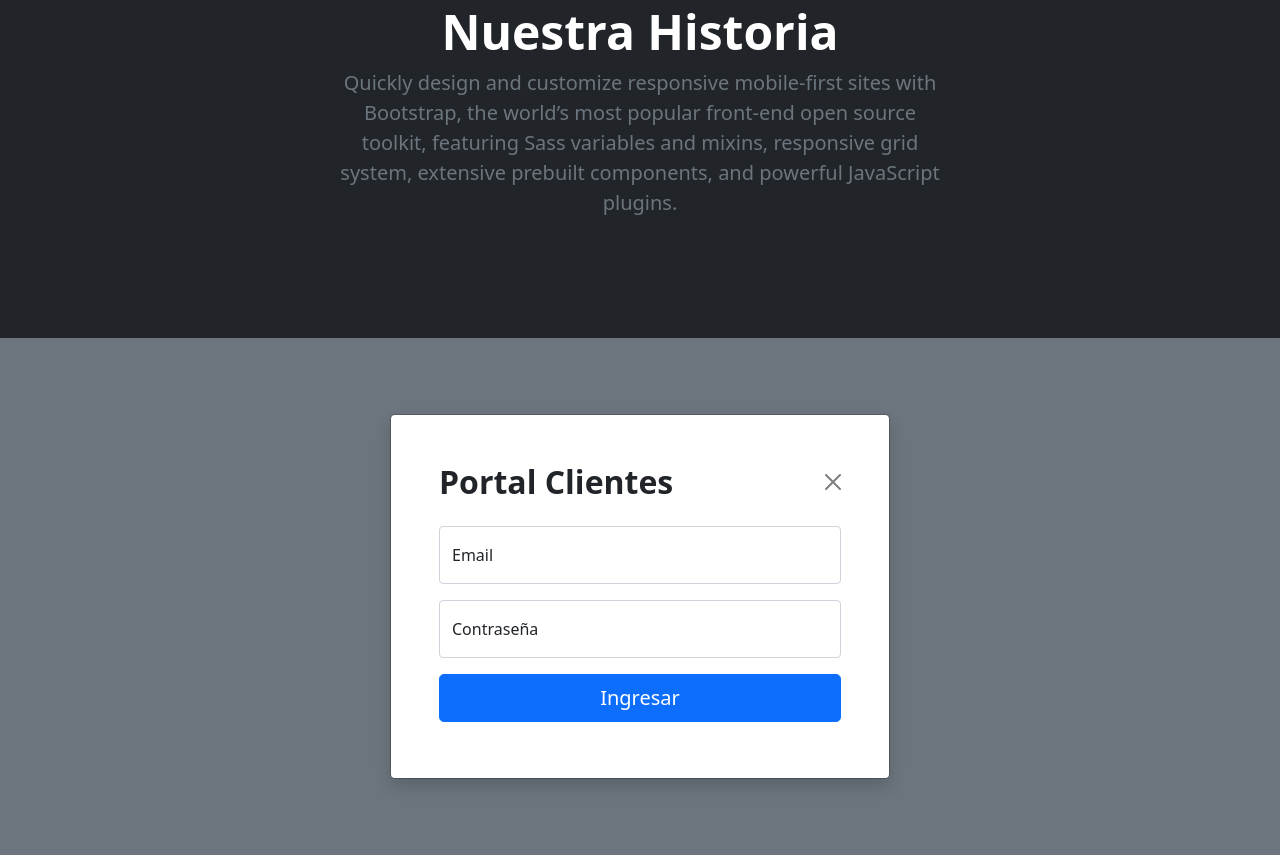
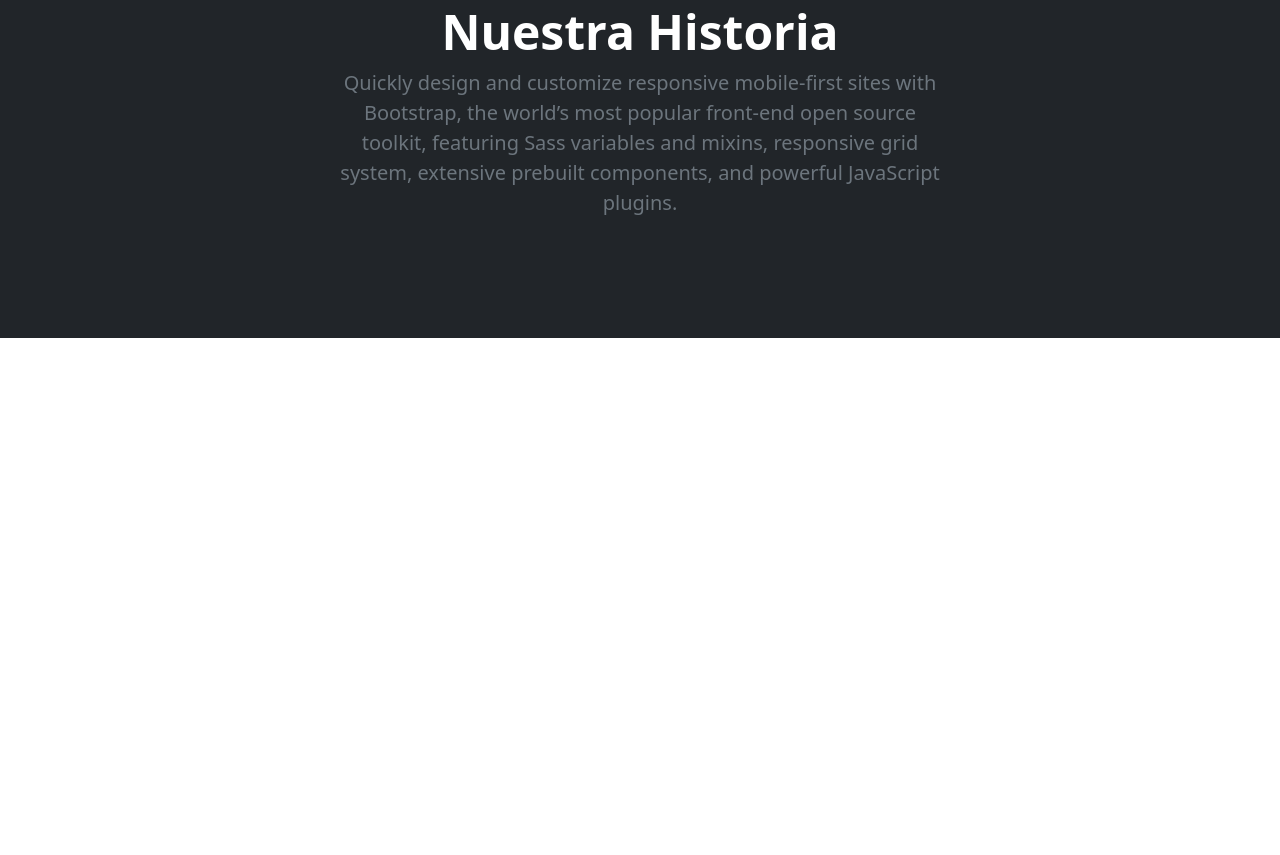
Before and after one commit to fedecarri/Fede-boostrap, a plain HTML site: page index.html in a window 1280 px wide. Shown: the part 753-1608 px from the top of the page. After the commit the page ends 1091 px from the top, so only its background shows below. Drawn offline with nearby package versions, Linux system fonts and the light colour scheme.

Commit message:
Nuevas fotos

```diff
--- a/index.html
+++ b/index.html
@@ -47,7 +47,7 @@
       <div class="card mb-3" style="max-width: 540px;">
         <div class="row g-0">
           <div class="col-md-4">
-            <img src="Imagenes/Imagen6.jpg" class="img-fluid rounded-start" alt="...">
+            <img src="Imagenes/Imagen9.jpg" class="img-fluid rounded-start" alt="...">
           </div>
           <div class="col-md-8 ">
             <div class="card-body">
@@ -100,32 +100,9 @@
       </div>
     </div>
 
-    <div class="modal modal-signin position-static d-block bg-secondary py-5" tabindex="-1" role="dialog" id="modalSignin">
-      <div class="modal-dialog" role="document">
-        <div class="modal-content rounded-5 shadow">
-          <div class="modal-header p-5 pb-4 border-bottom-0">
-            <!-- <h5 class="modal-title">Modal title</h5> -->
-            <h2 class="fw-bold mb-0">Portal Clientes</h2>
-            <button type="button" class="btn-close" data-bs-dismiss="modal" aria-label="Close"></button>
-          </div>
+    <footer>
 
-          <div class="modal-body p-5 pt-0">
-            <form class="">
-              <div class="form-floating mb-3">
-                <input type="email" class="form-control rounded-4" id="floatingInput" placeholder="name@example.com">
-                <label for="floatingInput">Email </label>
-              </div>
-              <div class="form-floating mb-3">
-                <input type="password" class="form-control rounded-4" id="floatingPassword" placeholder="Password">
-                <label for="floatingPassword">Contraseña</label>
-              </div>
-              <button class="w-100 mb-2 btn btn-lg rounded-4 btn-primary" type="submit">Ingresar</button>
-
-            </form>
-          </div>
-        </div>
-      </div>
-    </div>
+    </footer>
 
     <script src="https://cdn.jsdelivr.net/npm/bootstrap@5.1.3/dist/js/bootstrap.bundle.min.js" integrity="sha384-ka7Sk0Gln4gmtz2MlQnikT1wXgYsOg+OMhuP+IlRH9sENBO0LRn5q+8nbTov4+1p" crossorigin="anonymous"></script>
 </body>
```
Also changed, not shown: Imagenes/Imagen9.jpg (added), 1 other file.
